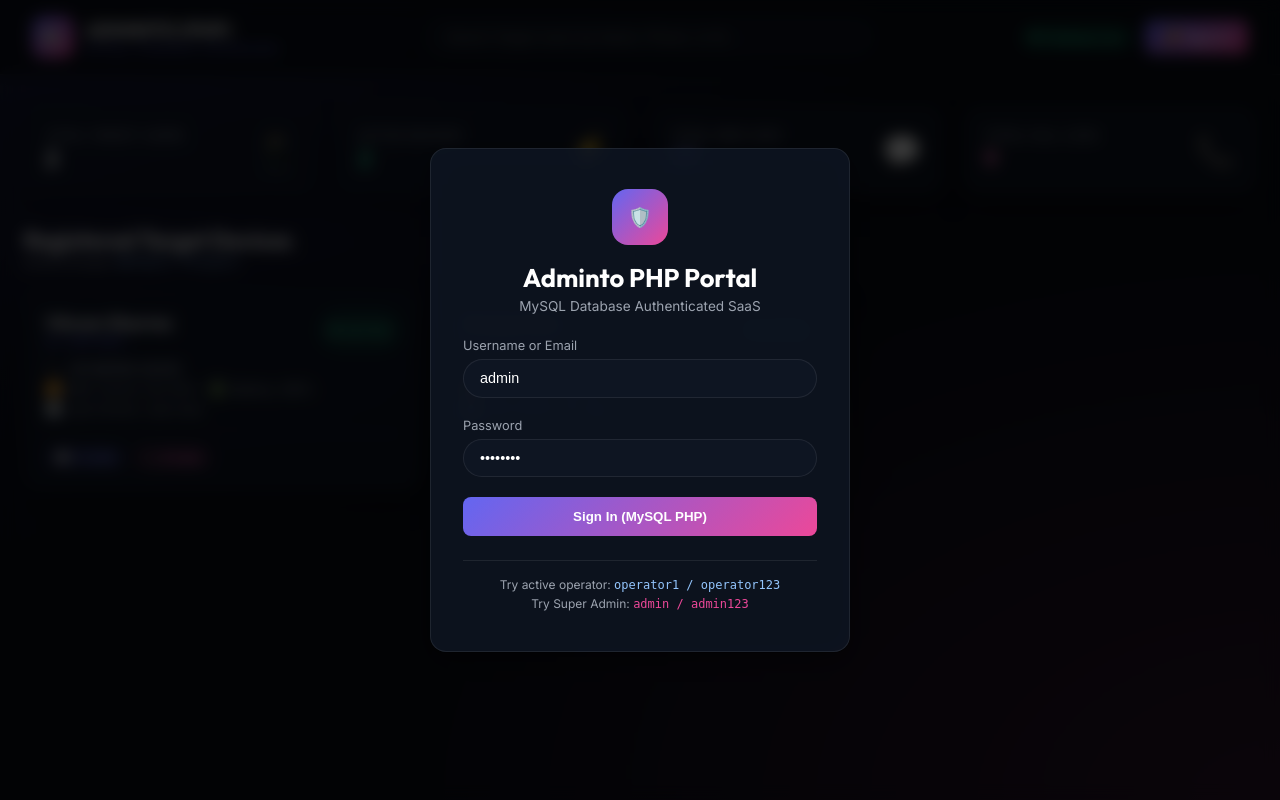
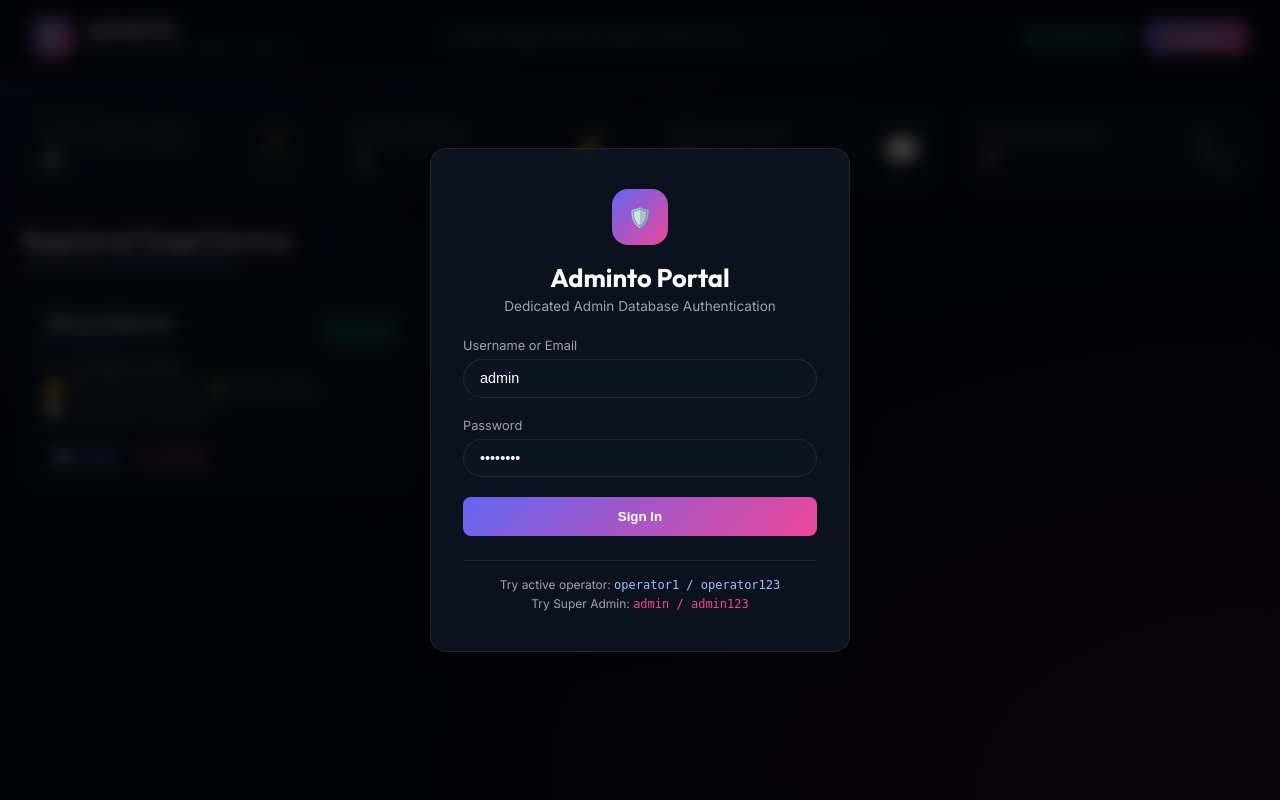
Before and after one commit to Halum96/adminto-web, a PHP site: page /index.php in a window 1280 px wide. Run offline with PHP 8.4, Linux system fonts and the light colour scheme.

Commit message:
Add files via upload

```diff
--- a/index.php
+++ b/index.php
@@ -283,10 +283,10 @@ session_start();
           <header className="app-header">
             <div className="navbar-content">
               <div className="brand-logo">
-                <div className="brand-icon">🐘</div>
+                <div className="brand-icon">🛡️</div>
                 <div>
-                  <h3 style={{ color: '#fff', fontSize: '1.2rem' }}>ADMINTO (PHP)</h3>
-                  <div style={{ fontSize: '0.7rem', color: '#6366f1', textTransform: 'uppercase', letterSpacing: '1px' }}>MySQL Powered Dashboard</div>
+                  <h3 style={{ color: '#fff', fontSize: '1.2rem' }}>ADMINTO</h3>
+                  <div style={{ fontSize: '0.7rem', color: '#6366f1', textTransform: 'uppercase', letterSpacing: '1px' }}>Realtime Monitoring Console</div>
                 </div>
               </div>
 
@@ -320,7 +320,7 @@ session_start();
                       className="btn-secondary"
                       style={{ color: '#ec4899', border: '1px solid rgba(236,72,153,0.3)' }}
                     >
-                      ⚙️ Operator Console (PHP)
+                      ⚙️ Operator Console
                     </button>
                   </a>
                 )}
@@ -461,8 +461,8 @@ session_start();
               <div className="glass-panel" style={{ width: '100%', maxWidth: '420px', padding: '2.5rem 2rem' }}>
                 <div style={{ textAlign: 'center', marginBottom: '1.5rem' }}>
                   <div className="brand-icon" style={{ margin: '0 auto 1rem', width: '56px', height: '56px', borderRadius: '16px' }}>🛡️</div>
-                  <h2 style={{ fontSize: '1.6rem', color: '#fff', marginBottom: '4px' }}>Adminto PHP Portal</h2>
-                  <p style={{ fontSize: '0.85rem', color: '#9ca3af' }}>MySQL Database Authenticated SaaS</p>
+                  <h2 style={{ fontSize: '1.6rem', color: '#fff', marginBottom: '4px' }}>Adminto Portal</h2>
+                  <p style={{ fontSize: '0.85rem', color: '#9ca3af' }}>Dedicated Admin Database Authentication</p>
                 </div>
 
                 {loginError && (
@@ -497,7 +497,7 @@ session_start();
                   </div>
 
                   <button type="submit" className="btn-primary" style={{ width: '100%', padding: '0.75rem' }}>
-                    Sign In (MySQL PHP)
+                    Sign In
                   </button>
                 </form>
 
--- a/superadmin.php
+++ b/superadmin.php
@@ -200,7 +200,7 @@ session_start();
                 <div style={{ width: '42px', height: '42px', borderRadius: '12px', background: 'linear-gradient(135deg, #ec4899, #8b5cf6)', display: 'flex', alignItems: 'center', justify: 'center', fontSize: '1.2rem' }}>👑</div>
                 <div>
                   <h3 style={{ color: '#fff', fontSize: '1.2rem' }}>Super Admin Operator Console</h3>
-                  <p style={{ fontSize: '0.75rem', color: '#ec4899' }}>MySQL Database Multi-Tenant Licensing Center (PHP)</p>
+                  <p style={{ fontSize: '0.75rem', color: '#ec4899' }}>Multi-Tenant Licensing Center</p>
                 </div>
               </div>
 
```
